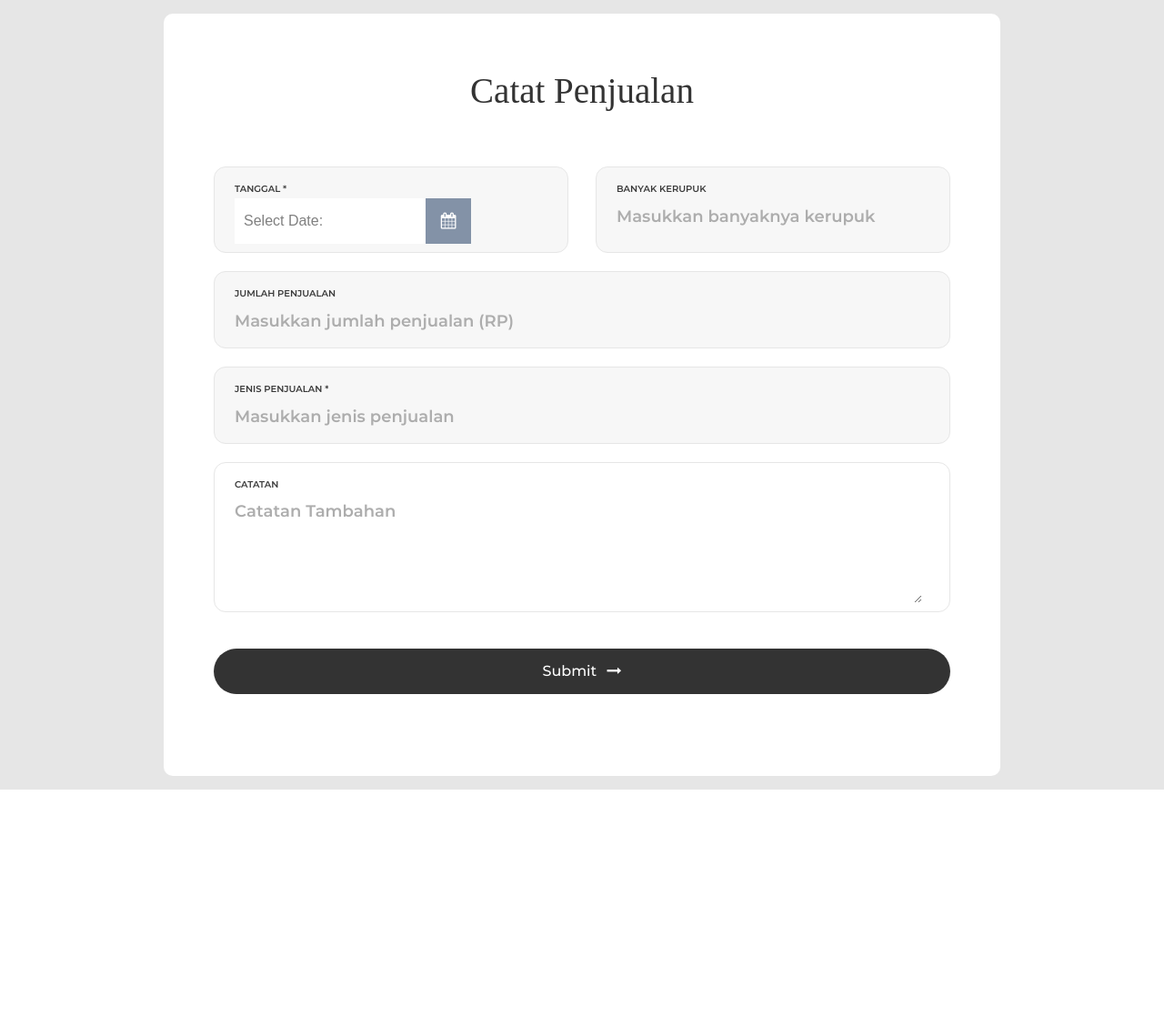
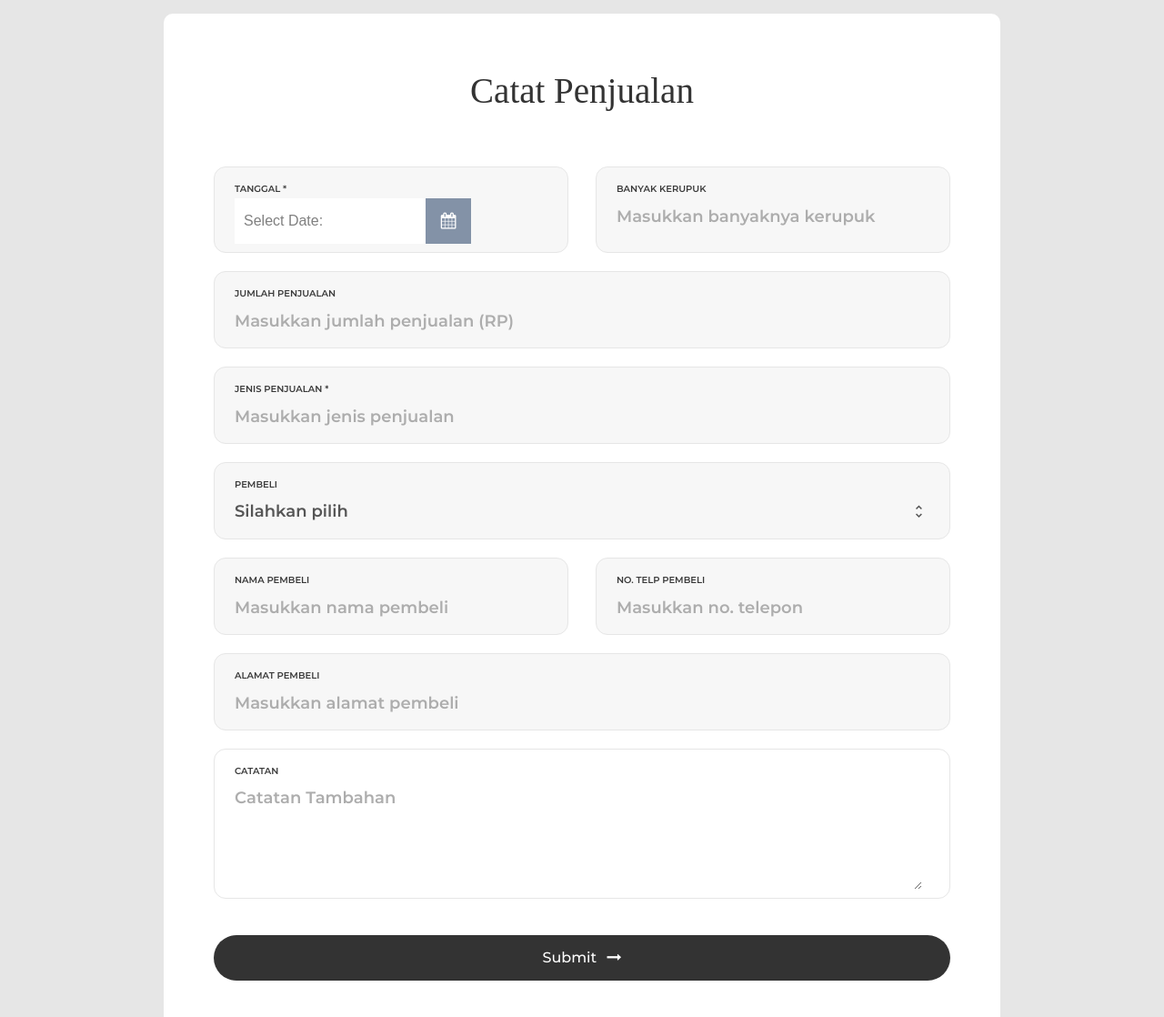
Before and after one commit to raassh/SIKSa, a PHP site: page /catat_penjualan.php in a window 1280 px wide. Shown: the top 1118 px of the page at 91% size. Before the commit the page ends 868 px from the top, so only its background shows below. Run offline with PHP 8.4, Linux system fonts and the light colour scheme; some web fonts are replaced.

Commit message:
Update catat_penjualan.php

```diff
--- a/catat_penjualan.php
+++ b/catat_penjualan.php
@@ -62,25 +62,38 @@
 					<input class="input100" type="text" name="jml_penjualan" placeholder="Masukkan jumlah penjualan (RP)">
 				</div>
 
-				<div class="wrap-input100 validate-input bg1 " data-validate = "Jenis pengeluaran kosong" >
+				<div class="wrap-input100 validate-input bg1 " data-validate = "Jenis penjualan kosong" >
 					<span class="label-input100">JENIS PENJUALAN *</span>
 					<input class="input100" type="text" name="jns_penjualan" placeholder="Masukkan jenis penjualan ">
 				</div>
 
 
-
-<!-- 				<div class="wrap-input100 input100-select bg1">
-					<span class="label-input100">Needed Services *</span>
+				<div class="wrap-input100 input100-select bg1">
+					<span class="label-input100">PEMBELI</span>
 					<div>
-						<select class="js-select2" name="service">
-							<option>Please chooses</option>
-							<option>eCommerce Bussiness</option>
-							<option>UI/UX Design</option>
-							<option>Online Services</option>
+						<select class="js-select2" name="jns_pembeli">
+							<option>Silahkan pilih</option>
+							<option>Penjual Kerupuk</option>
+							<option>Pembeli Perorangan</option>
 						</select>
 						<div class="dropDownSelect2"></div>
 					</div>
-				</div> -->
+				</div>
+
+				<div class="wrap-input100 bg1 rs1-wrap-input100">
+					<span class="label-input100">NAMA PEMBELI</span>
+					<input class="input100" type="text" name="nm_pembeli" placeholder="Masukkan nama pembeli">
+				</div>
+
+				<div class="wrap-input100 bg1 rs1-wrap-input100">
+					<span class="label-input100">NO. TELP PEMBELI</span>
+					<input class="input100" type="text" name="no_telp_pembeli" placeholder="Masukkan no. telepon">
+				</div>
+
+				<div class="wrap-input100 bg1">
+					<span class="label-input100">ALAMAT PEMBELI</span>
+					<input class="input100" type="text" name="almt_pembeli" placeholder="Masukkan alamat pembeli">
+				</div>
 
 				<div class="wrap-input100 bg0" >
 					<span class="label-input100">Catatan</span>
```
